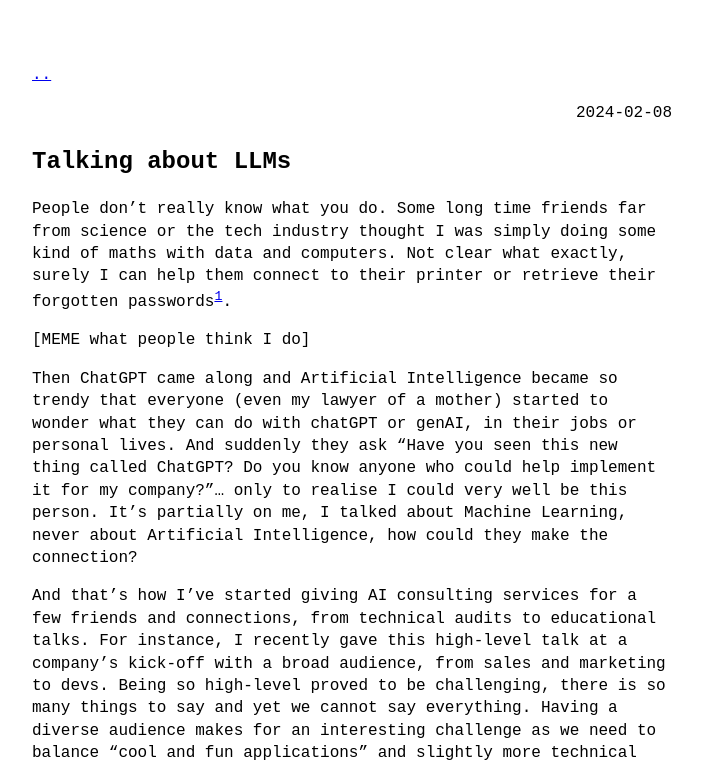
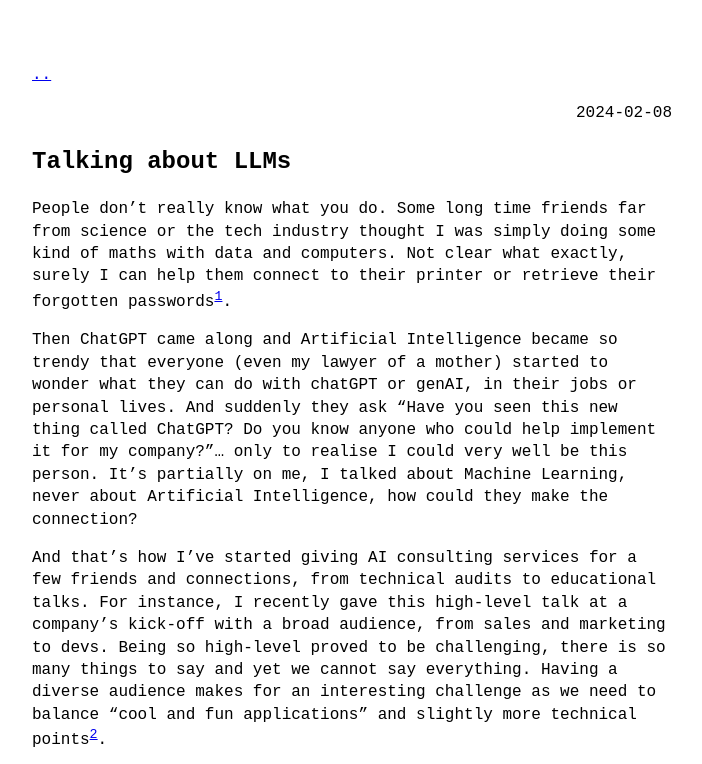
Before and after one commit to dsleo/dsleo.github.io, a Jekyll site: the page built from _posts/2024-02-08-llm-talks.md, in a window 1280 px wide and 900 px high, cut to the strip 0-764 px from the top of the window. Shown: the whole strip, without its empty margins (288-990 px from the left). Built offline with Jekyll 4.4.1, drawn with Linux system fonts in a browser that asks for light colours.

Commit message:
left over placeholder

```diff
--- a/_posts/2024-02-08-llm-talks.md
+++ b/_posts/2024-02-08-llm-talks.md
@@ -6,8 +6,6 @@ category: llm
 ---
 
 People don't really know what you do. Some long time friends far from science or the tech industry thought I was simply doing some kind of maths with data and computers. Not clear what exactly, surely I can help them connect to their printer or retrieve their forgotten passwords[^1].
-
-[MEME what people think I do]
 
 Then ChatGPT came along and Artificial Intelligence became so trendy that everyone (even my lawyer of a mother) started to wonder what they can do with chatGPT or genAI, in their jobs or personal lives.
 And suddenly they ask "Have you seen this new thing called ChatGPT? Do you know anyone who could help implement it for my company?"... only to realise I could very well be this person.
```
